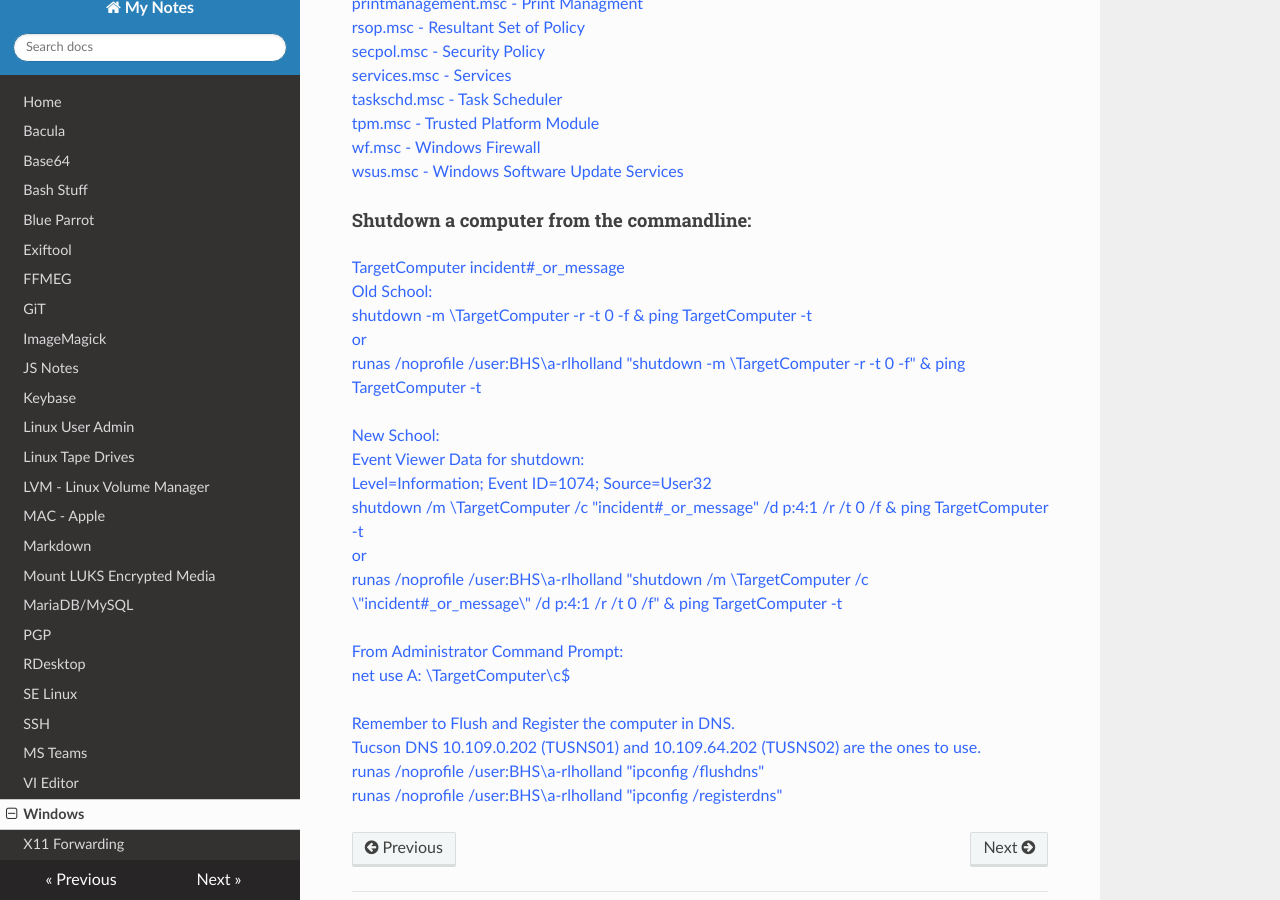
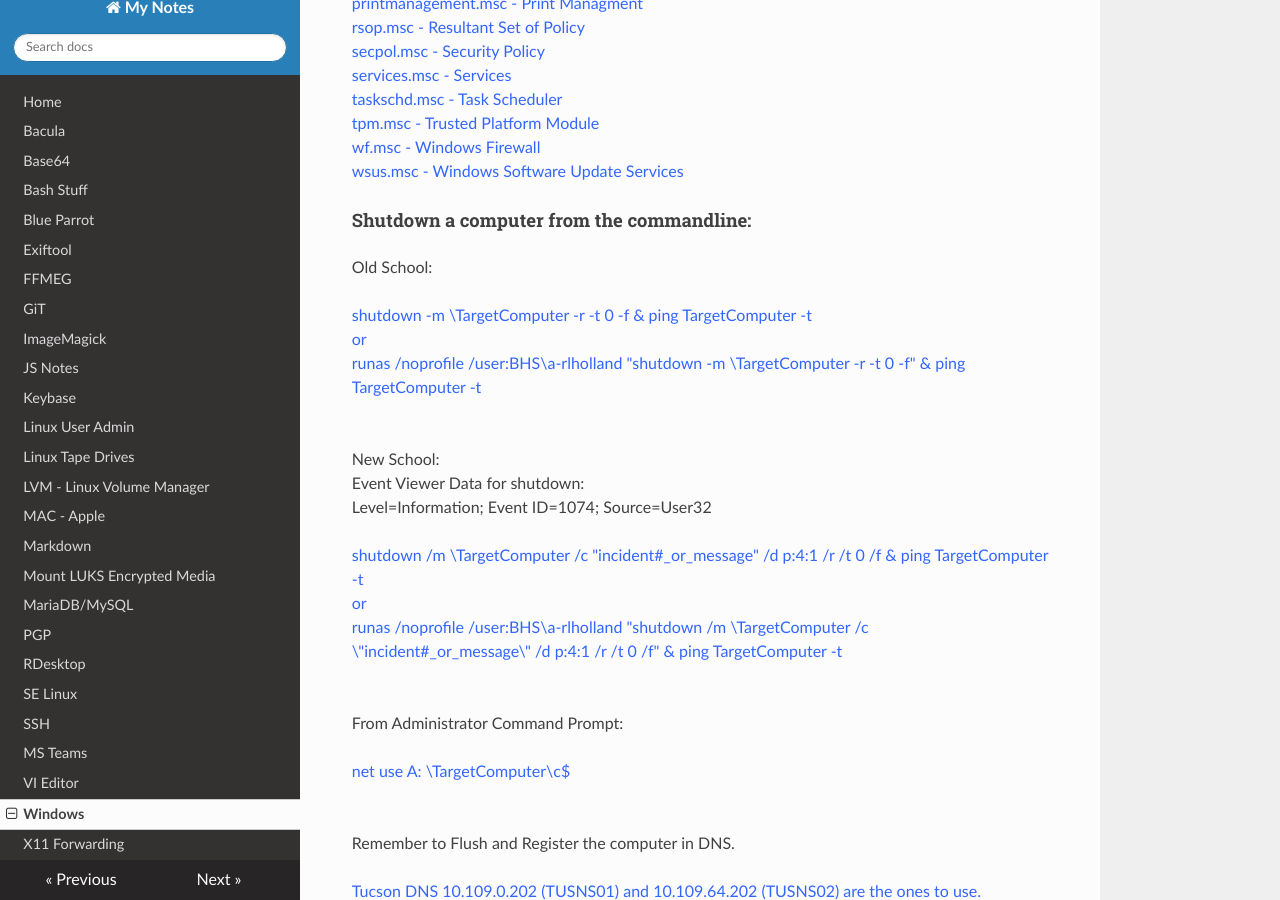
Before and after one commit to rldutch1/notes, an MkDocs documentation site: the page built from docs/windows.md, in a window 1280 px wide and 900 px high, scrolled down 875 px. Built offline with MkDocs 1.6.1, drawn with Linux system fonts in a browser that asks for light colours; nearby versions of some CDN libraries.

Commit message:
Updated windows.md.

```diff
--- a/docs/windows.md
+++ b/docs/windows.md
@@ -40,24 +40,30 @@
 </span>
 
 ####Shutdown a computer from the commandline:
-<span style="color: #3366ff;">
-TargetComputer incident#_or_message<br />
+
 Old School:<br />
+<span style="color: #3366ff;"><br />
 shutdown -m \\TargetComputer -r -t 0 -f & ping TargetComputer -t<br />
 or<br />
 runas /noprofile /user:BHS\a-rlholland "shutdown -m \\TargetComputer -r -t 0 -f" & ping TargetComputer -t<br />
+</span><br />
 <br />
 New School:<br />
 Event Viewer Data for shutdown:<br />
 Level=Information; Event ID=1074; Source=User32<br />
+<span style="color: #3366ff;"><br />
 shutdown /m \\TargetComputer /c "incident#_or_message" /d p:4:1 /r /t 0 /f & ping TargetComputer -t<br />
 or<br />
 runas /noprofile /user:BHS\a-rlholland "shutdown /m \\TargetComputer /c \"incident#_or_message\" /d p:4:1 /r /t 0 /f" & ping TargetComputer -t<br />
+</span><br />
 <br />
 From Administrator Command Prompt:<br />
+<span style="color: #3366ff;"><br />
 net use A: \\TargetComputer\c$<br />
+</span><br />
 <br />
 Remember to Flush and Register the computer in DNS.<br />
+<span style="color: #3366ff;"><br />
 Tucson DNS 10.109.0.202 (TUSNS01) and 10.109.64.202 (TUSNS02) are the ones to use.<br />
 runas /noprofile /user:BHS\a-rlholland "ipconfig /flushdns"<br />
 runas /noprofile /user:BHS\a-rlholland "ipconfig /registerdns"<br />
```
Also changed, not shown: site/index.html, site/search/search_index.json, site/windows/index.html, 1 other file.
